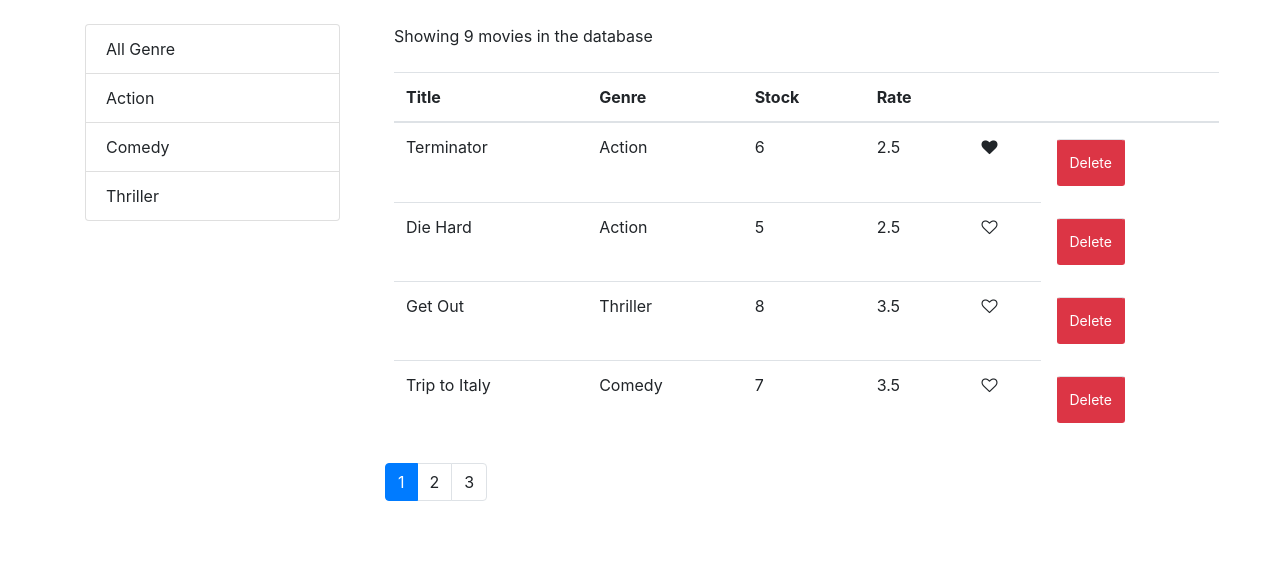
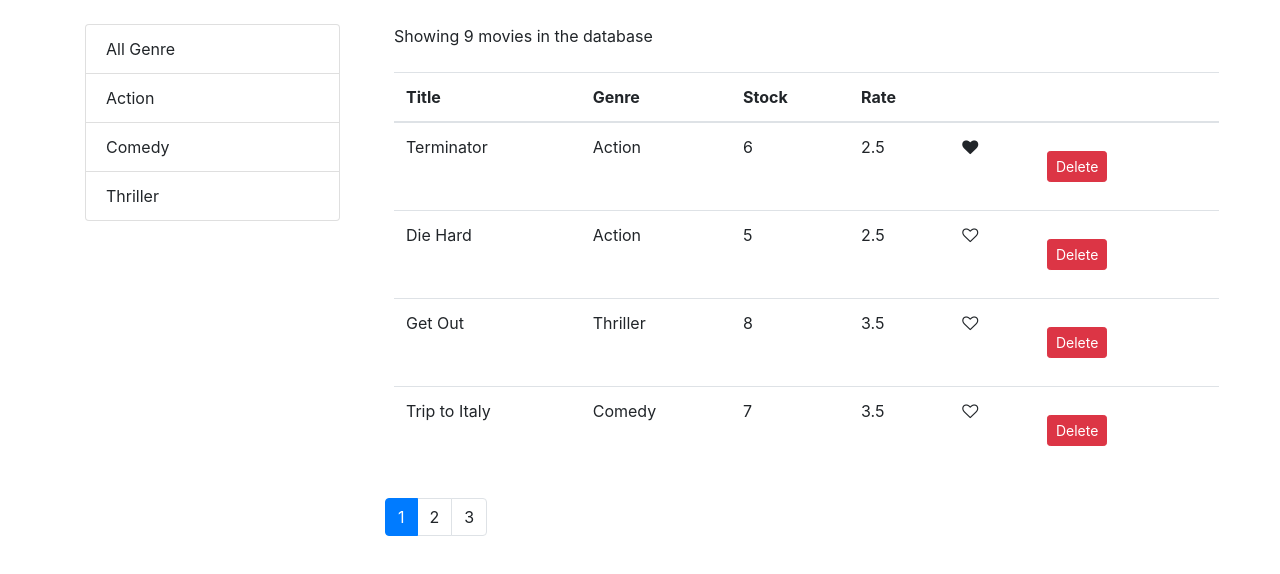
Before and after one commit to mayanksh99/react-app-2, a React (Create React App) app: page / in a window 1280 px wide. Shown: the top 574 px of the page. Built offline with nearby package versions, Linux system fonts and the light colour scheme.

Commit message:
refactoring table body

```diff
--- /dev/null
+++ b/src/components/common/tableBody.jsx
@@ -0,0 +1,28 @@
+import React, { Component } from "react";
+import _ from "lodash";
+
+class TableBody extends Component {
+  renderCell = (item, column) => {
+    if (column.content) return column.content(item);
+
+    return _.get(item, column.path);
+  };
+  render() {
+    const { data, columns } = this.props;
+    return (
+      <tbody>
+        {data.map(item => (
+          <tr key={item._id}>
+            {columns.map(column => (
+              <td key={item._id + (column.path || column.key)}>
+                {this.renderCell(item, column)}
+              </td>
+            ))}
+          </tr>
+        ))}
+      </tbody>
+    );
+  }
+}
+
+export default TableBody;
--- a/src/components/moviesTable.jsx
+++ b/src/components/moviesTable.jsx
@@ -1,6 +1,7 @@
 import React, { Component } from "react";
 import TableHeader from "./common/tableHeader";
 import Like from "./common/like";
+import TableBody from "./common/tableBody";
 
 class MoviesTable extends Component {
   columns = [
@@ -8,12 +9,27 @@
     { path: "genre.name", label: "Genre" },
     { path: "numberInStock", label: "Stock" },
     { path: "dailyRentalRate", label: "Rate" },
-    { key: "like" },
-    { key: "delete" }
+    {
+      key: "like",
+      content: movie => (
+        <Like liked={movie.liked} onClick={() => this.props.onLike(movie)} />
+      )
+    },
+    {
+      key: "delete",
+      content: movie => (
+        <button
+          onClick={() => this.props.onDelete(movie)}
+          className="btn btn-danger btn-sm m-3"
+        >
+          Delete
+        </button>
+      )
+    }
   ];
 
   render() {
-    const { movies, onLike, onSort, sortColumn, onDelete } = this.props;
+    const { movies, onSort, sortColumn } = this.props;
     return (
       <table className="table m-4">
         <TableHeader
@@ -21,25 +37,7 @@
           onSort={onSort}
           sortColumn={sortColumn}
         />
-        <tbody>
-          {movies.map(movie => (
-            <tr key={movie._id}>
-              <td>{movie.title}</td>
-              <td>{movie.genre.name}</td>
-              <td>{movie.numberInStock}</td>
-              <td>{movie.dailyRentalRate}</td>
-              <td>
-                <Like liked={movie.liked} onClick={() => onLike(movie)} />
-              </td>
-              <td
-                onClick={() => onDelete(movie)}
-                className="btn btn-danger btn-sm m-3"
-              >
-                Delete
-              </td>
-            </tr>
-          ))}
-        </tbody>
+        <TableBody columns={this.columns} data={movies} />
       </table>
     );
   }
```
